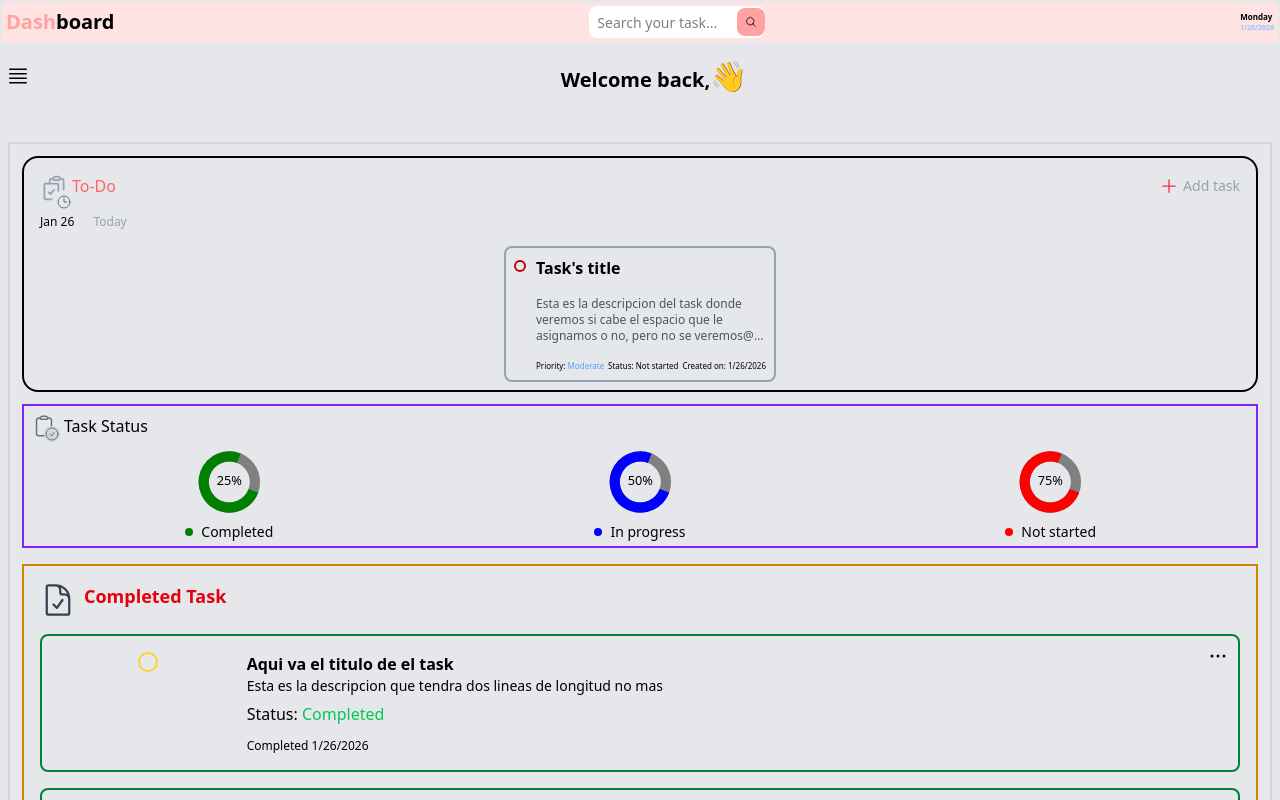
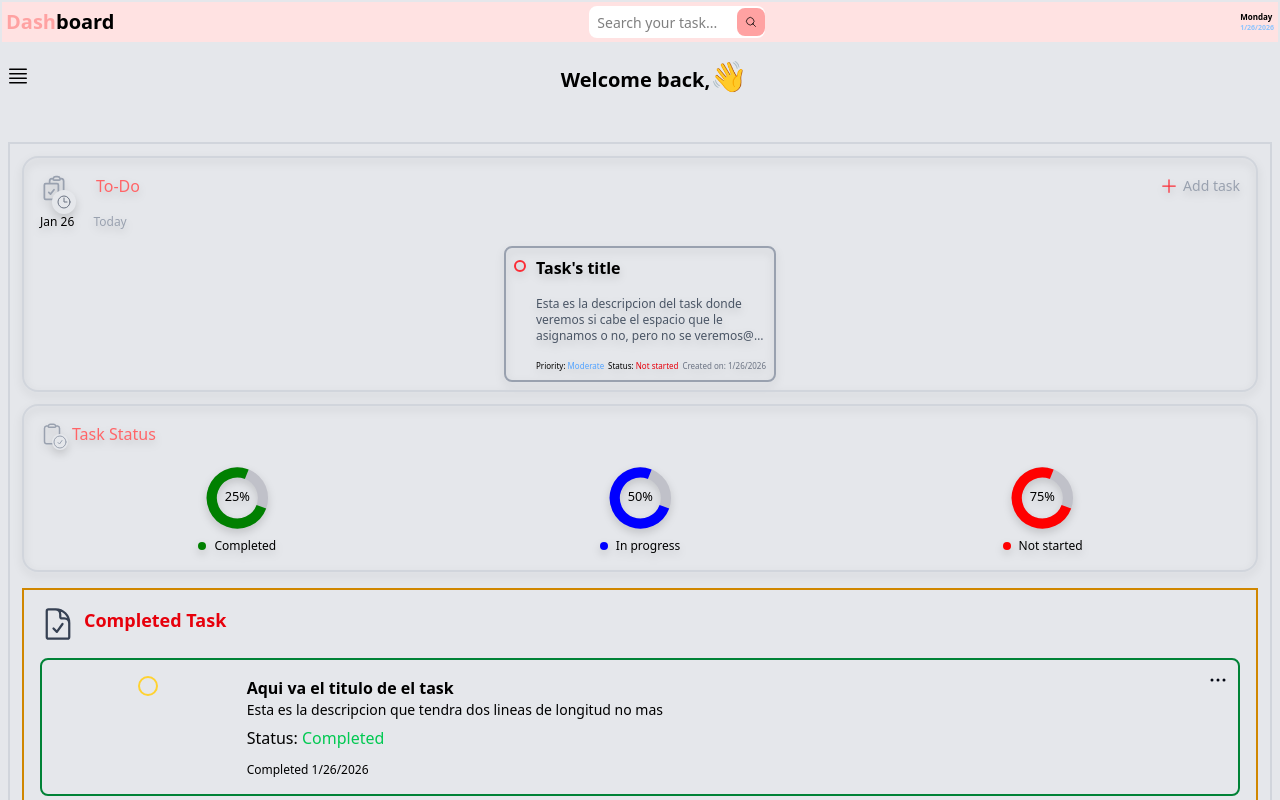
Before and after one commit to karinatuyuc/my-todo-list-React, a React (Vite) app: page / in a window 1280 px wide. Shown: the top 800 px of the page. Built offline with nearby package versions, Linux system fonts and the light colour scheme.

Commit message:
style: style cards completed

```diff
--- a/src/Dashboard.jsx
+++ b/src/Dashboard.jsx
@@ -81,7 +81,7 @@ export default function Dashboard({showModal}) {
                 <section className="border-2 border-gray-300 m-1.5 mt-12 p-3">
 
                     {/*ADD TASK SECTION AND CARDS TASKS (different component in REVIEW)*/}
-                    <div className="w-full border-2 border-black p-2 mb-3 rounded-2xl">
+                    <div className="w-full border-2 border-gray-300 drop-shadow-lg p-2 mb-3 rounded-2xl">
 
                         <div className="flex justify-between m-2">
                             <span className="absolute text-justify left-16 text-xm ml-2 text-red-400 font-medium">To-Do</span>
@@ -106,7 +106,7 @@ export default function Dashboard({showModal}) {
 
                            <div className="flex gap-2.5 p-1.5">
                             <div className="flex justify-center items-start mt-1">
-                                <span className="w-3 h-3 border-2 rounded-full border-red-700"></span> {/**This sould be interactive too */}
+                                <span className="w-3 h-3 border-2 rounded-full text-red-500"></span> {/**This sould be interactive too */}
                             </div>
 
 
@@ -118,8 +118,8 @@ export default function Dashboard({showModal}) {
                                 {/** CARD FOOTER */}
                                  <div className="text-[8px] flex justify-between">
                                      <span>Priority: <span className="text-blue-400">Moderate</span></span>
-                                    <span className="">Status: Not started </span> {/**This should be interactive  */}
-                                    <span>Created on: {dateInNumber}</span>
+                                    <span className="">Status: <span className='text-red-600'>Not started</span></span> {/**This should be interactive  */}
+                                    <span className="text-gray-500">Created on: {dateInNumber}</span>
                                  </div>
 
                                </div>
@@ -129,20 +129,20 @@ export default function Dashboard({showModal}) {
 
 
                     {/**NOT STARTED - TASK STATUS*/}
-                    <div className="border-2 border-violet-600 mb-2 h-full p-2">
+                    <div className="border-2 border-gray-300 drop-shadow-lg rounded-2xl mb-2 h-full p-4">
 
                         <div className="flex gap-4">
 
-                            <div className="relative flex">
-                              <ClipboardIcon className="w-6 h-6 absolute text-gray-500"/>
-                              <CheckCircleIcon className="w-4 h-4 relative mt-3 left-3 bg-gray-300 rounded-full text-gray-500" />
+                            <div className="flex relative mb-4">
+                              <ClipboardIcon className="w-6 h-6 absolute text-gray-400"/>
+                              <CheckCircleIcon className="w-4 h-4 relative mt-3 left-3 bg-gray-200 rounded-full text-gray-400" />
                             </div>
-                            <h2 className="left-7">Task Status</h2>
+                            <span className="text-red-400 font-medium">Task Status</span>
                         </div>
 
 
                         {/*Progress circles*/}
-                        <div className="grid grid-cols-3 gap-4 h-full mt-2">
+                        <div className="grid grid-cols-3 gap-2 h-full">
 
                             {circles.map((item, index) => (
                                 <ProgressCircle
--- a/src/ProgressCircle.jsx
+++ b/src/ProgressCircle.jsx
@@ -9,7 +9,7 @@ export default function ProgressCircle({title, progress, color}) {
                         <svg viewBox="0 0 100 100" className="w-full h-16">
 
                             {/**Circle base */}
-                            <circle cx="50" cy="50" r="40" stroke="gray"
+                            <circle cx="50" cy="50" r="40" stroke="#C0C1C9"
                             strokeWidth={16} fill="transparent"
                             > </circle>
 
@@ -32,13 +32,13 @@ export default function ProgressCircle({title, progress, color}) {
                                 dominantBaseline="middle"
                                 fontSize="20"
                                 fill="black"
-                                className=""
+                                className="font-medium"
                             >{progress}</text>
                         </svg>
 
                         <div className="flex justify-center items-center gap-2 mt-2">
                             <span className="w-2 h-2 rounded-full" style={{ backgroundColor: color }}></span>
-                            <span className="text-sm font-medium text-center">{title}</span>
+                            <span className="text-xs font-medium text-center">{title}</span>
                         </div>
             </div>
 
```
